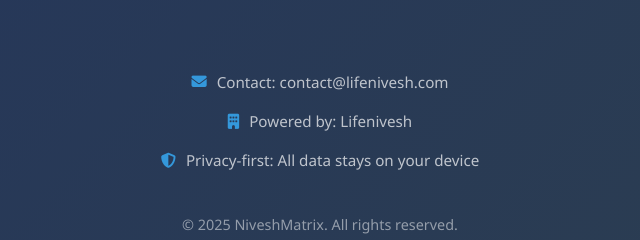
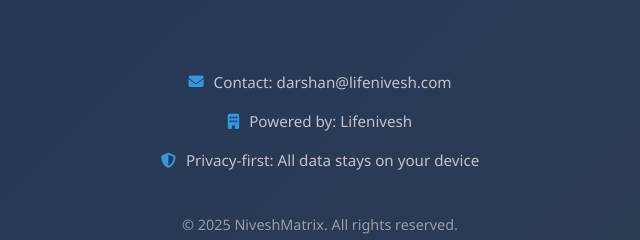
Before and after one commit to darshanpatel334/financial-dashboard, a plain HTML site: page index.html in a window 1280 px wide. Shown: the part 2608-2848 px from the top of the page, 320-960 px from the left. Drawn offline with Linux system fonts and the light colour scheme.

Commit message:
Update contact email address

```diff
--- a/index.html
+++ b/index.html
@@ -113,7 +113,7 @@
     <footer>
         <div class="footer-content">
             <div class="footer-section">
-                <p><i class="fas fa-envelope"></i> Contact: contact@lifenivesh.com</p>
+                <p><i class="fas fa-envelope"></i> Contact: darshan@lifenivesh.com</p>
                 <p><i class="fas fa-building"></i> Powered by: Lifenivesh</p>
                 <p><i class="fas fa-shield-alt"></i> Privacy-first: All data stays on your device</p>
             </div>
```
